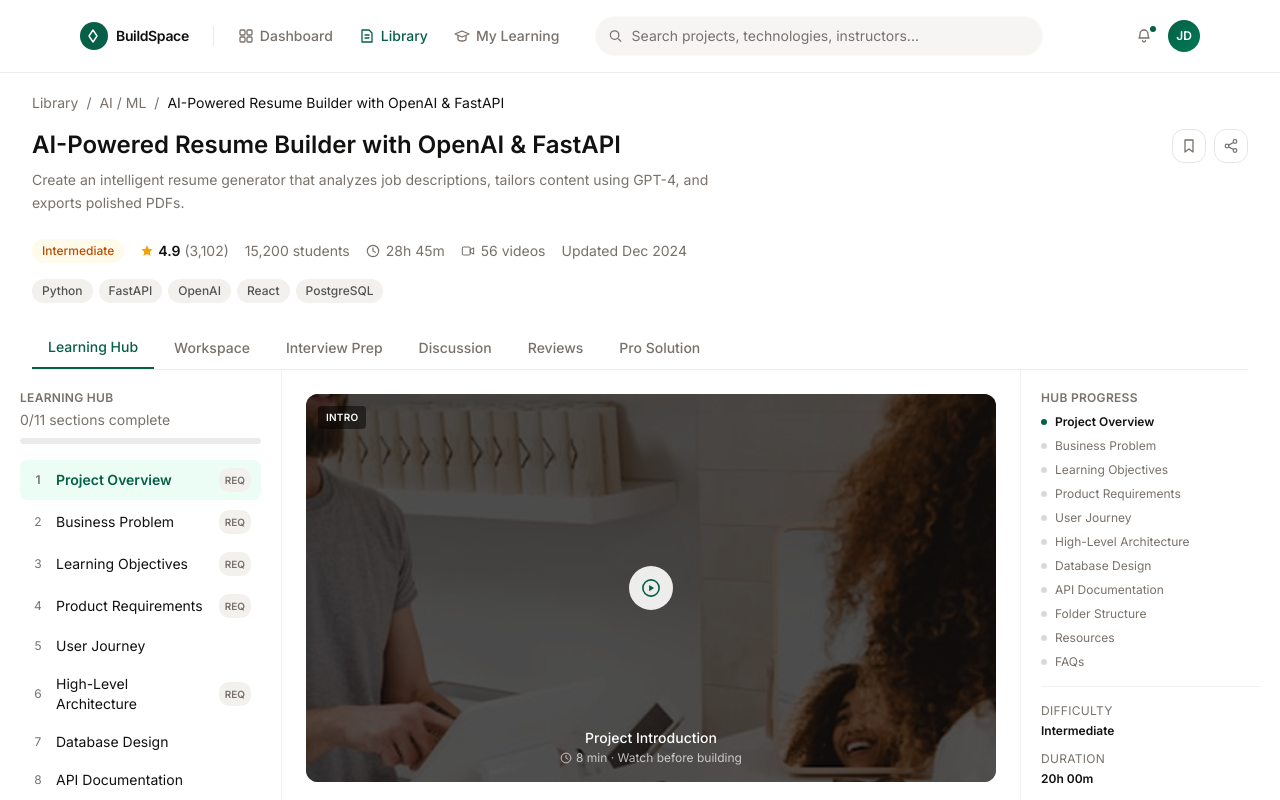
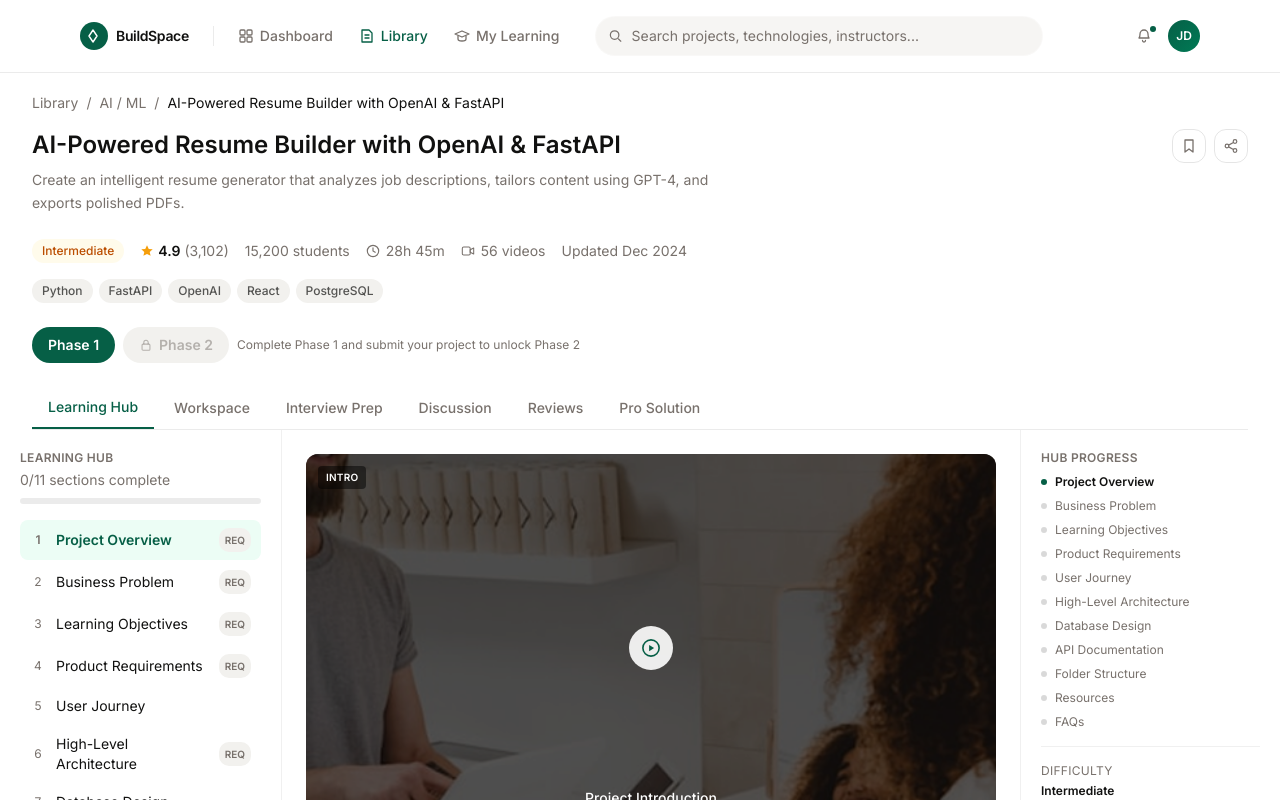
Before and after one commit to AkulaSai93/BuildSpace-Claude, a Next.js app: page /library/ai-resume-builder in a window 1280 px wide. Shown: the top 800 px of the page. Built offline with nearby package versions, Linux system fonts and the light colour scheme.

Commit message:
phase1 &2 updated

```diff
--- a/src/app/library/[slug]/page.tsx
+++ b/src/app/library/[slug]/page.tsx
@@ -38,8 +38,10 @@
 }
 
 const baseTabs = ["Learning Hub", "Workspace", "Interview Prep", "Discussion", "Reviews", "Pro Solution"] as const;
-const phase2Tabs = ["Overview", "Tech Stack", "Resources", "Workspace", "Interview Prep", "Discussion", "Reviews", "Pro Solution"] as const;
+const phase2Tabs = ["Overview", "Tech Stack", "Resources", "Interview Prep", "Discussion", "Reviews", "Pro Solution"] as const;
 type Tab = (typeof baseTabs)[number] | (typeof phase2Tabs)[number];
+
+type Phase = "phase1" | "phase2";
 
 export default function ProjectDetailPage() {
   const params = useParams<{ slug: string }>();
@@ -47,6 +49,18 @@
   const [activeTab, setActiveTab] = useState<Tab>("Learning Hub");
   const [workspaceUnlocked, setWorkspaceUnlocked] = useState(false);
   const [projectSubmitted, setProjectSubmitted] = useState(false);
+  const [activePhase, setActivePhase] = useState<Phase>("phase1");
+
+  const goToPhase1 = () => {
+    setActivePhase("phase1");
+    setActiveTab("Learning Hub");
+  };
+
+  const goToPhase2 = () => {
+    if (!projectSubmitted) return;
+    setActivePhase("phase2");
+    setActiveTab("Overview");
+  };
 
   if (!project) {
     notFound();
@@ -127,6 +141,36 @@
             ))}
           </div>
 
+          <div className="mt-6 flex items-center gap-2">
+            <button
+              type="button"
+              onClick={goToPhase1}
+              className={`flex items-center gap-1.5 rounded-full px-4 py-2 text-sm font-semibold ${
+                activePhase === "phase1" ? "bg-brand text-white" : "bg-[#f2f1ee] text-ink-muted hover:text-ink"
+              }`}
+            >
+              Phase 1
+            </button>
+            <button
+              type="button"
+              onClick={goToPhase2}
+              disabled={!projectSubmitted}
+              className={`flex items-center gap-1.5 rounded-full px-4 py-2 text-sm font-semibold ${
+                activePhase === "phase2"
+                  ? "bg-brand text-white"
+                  : projectSubmitted
+                    ? "bg-[#f2f1ee] text-ink-muted hover:text-ink"
+                    : "cursor-not-allowed bg-[#f2f1ee] text-ink-muted/50"
+              }`}
+            >
+              {!projectSubmitted && <LockIcon className="size-3.5" />}
+              Phase 2
+            </button>
+            {!projectSubmitted && (
+              <span className="text-xs text-ink-muted">Complete Phase 1 and submit your project to unlock Phase 2</span>
+            )}
+          </div>
+
           {showsVideoLayout && (
             <>
               <div className="mt-6 overflow-hidden rounded-xl border border-black/[0.08] bg-black">
@@ -171,7 +215,7 @@
           )}
 
           <div className="mt-6 flex items-center gap-1 border-b border-black/[0.08]">
-            {(projectSubmitted ? phase2Tabs : baseTabs).map((tab) => (
+            {(activePhase === "phase2" ? phase2Tabs : baseTabs).map((tab) => (
               <button
                 key={tab}
                 type="button"
@@ -204,9 +248,11 @@
                 resumeAsSubmitted={projectSubmitted}
                 onProjectSubmitted={() => {
                   setProjectSubmitted(true);
+                  setActivePhase("phase2");
                   setActiveTab("Overview");
                 }}
                 onViewPhase2Videos={() => {
+                  setActivePhase("phase2");
                   setActiveTab("Overview");
                 }}
               />
```
